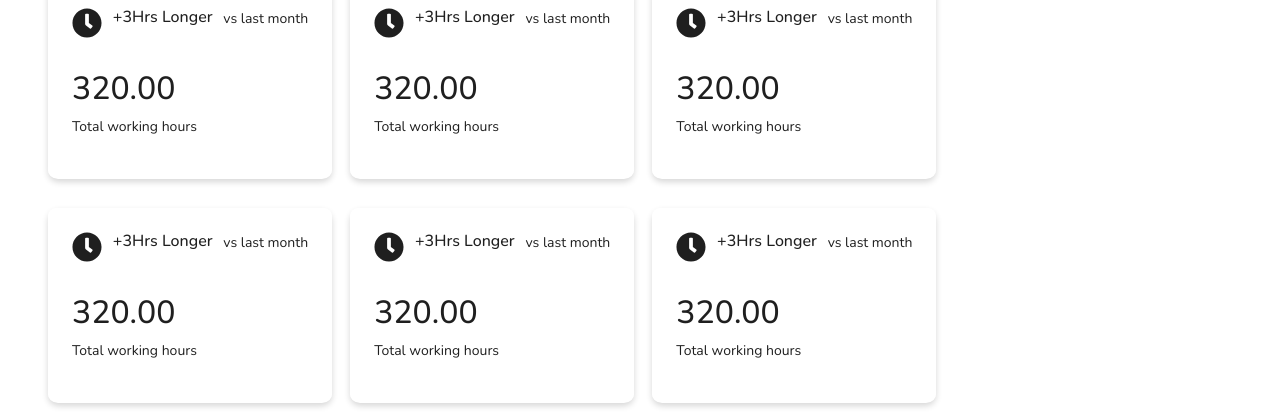
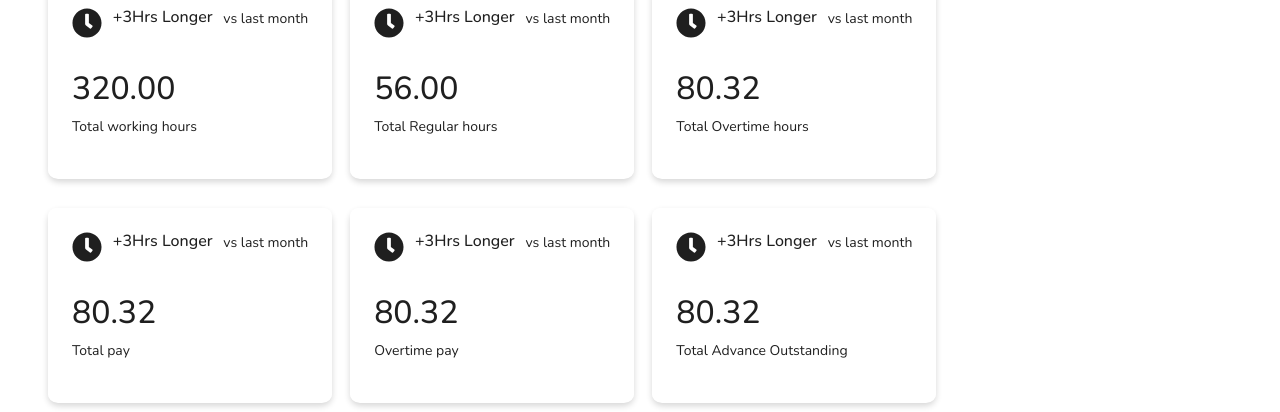
Before and after one commit to lakshmikanthTdq/attendenceportal_ui, a React (Create React App) app: page /layout/reports/view in a window 1280 px wide. Shown: the part 181-593 px from the top of the page. Built offline with nearby package versions, Linux system fonts and the light colour scheme; no server answers.

Commit message:
report ui changes

```diff
--- a/src/pages/Reports/Reports.js
+++ b/src/pages/Reports/Reports.js
@@ -33,8 +33,8 @@ function Reports() {
               <h6>+3Hrs Longer</h6>
               <p>vs last month</p>
             </div>
-            <h2>320.00</h2>
-            <p>Total working hours</p>
+            <h2>56.00</h2>
+            <p>Total Regular hours</p>
           </Card>
           <Card>
             <div className="d-flex justify-content-between mb-4">
@@ -42,8 +42,8 @@ function Reports() {
               <h6>+3Hrs Longer</h6>
               <p>vs last month</p>
             </div>
-            <h2>320.00</h2>
-            <p>Total working hours</p>
+            <h2>80.32</h2>
+            <p>Total Overtime hours</p>
           </Card>
           <Card>
             <div className="d-flex justify-content-between mb-4">
@@ -51,8 +51,8 @@ function Reports() {
               <h6>+3Hrs Longer</h6>
               <p>vs last month</p>
             </div>
-            <h2>320.00</h2>
-            <p>Total working hours</p>
+            <h2>80.32</h2>
+            <p>Total pay</p>
           </Card>
           <Card>
             <div className="d-flex justify-content-between mb-4">
@@ -60,8 +60,8 @@ function Reports() {
               <h6>+3Hrs Longer</h6>
               <p>vs last month</p>
             </div>
-            <h2>320.00</h2>
-            <p>Total working hours</p>
+            <h2>80.32</h2>
+            <p>Overtime pay</p>
           </Card>
           <Card>
             <div className="d-flex justify-content-between mb-4">
@@ -69,8 +69,8 @@ function Reports() {
               <h6>+3Hrs Longer</h6>
               <p>vs last month</p>
             </div>
-            <h2>320.00</h2>
-            <p>Total working hours</p>
+            <h2>80.32</h2>
+            <p>Total Advance Outstanding</p>
           </Card>
         </Space>
       </div>
@@ -167,7 +167,7 @@ const TotalSalary = (props) => {
 const TotalOvertime = (props) => {
 
   const config = {
-    percent: 0.25,
+    percent: 0.56,
     outline: {
       border: 4,
       distance: 8,
```
